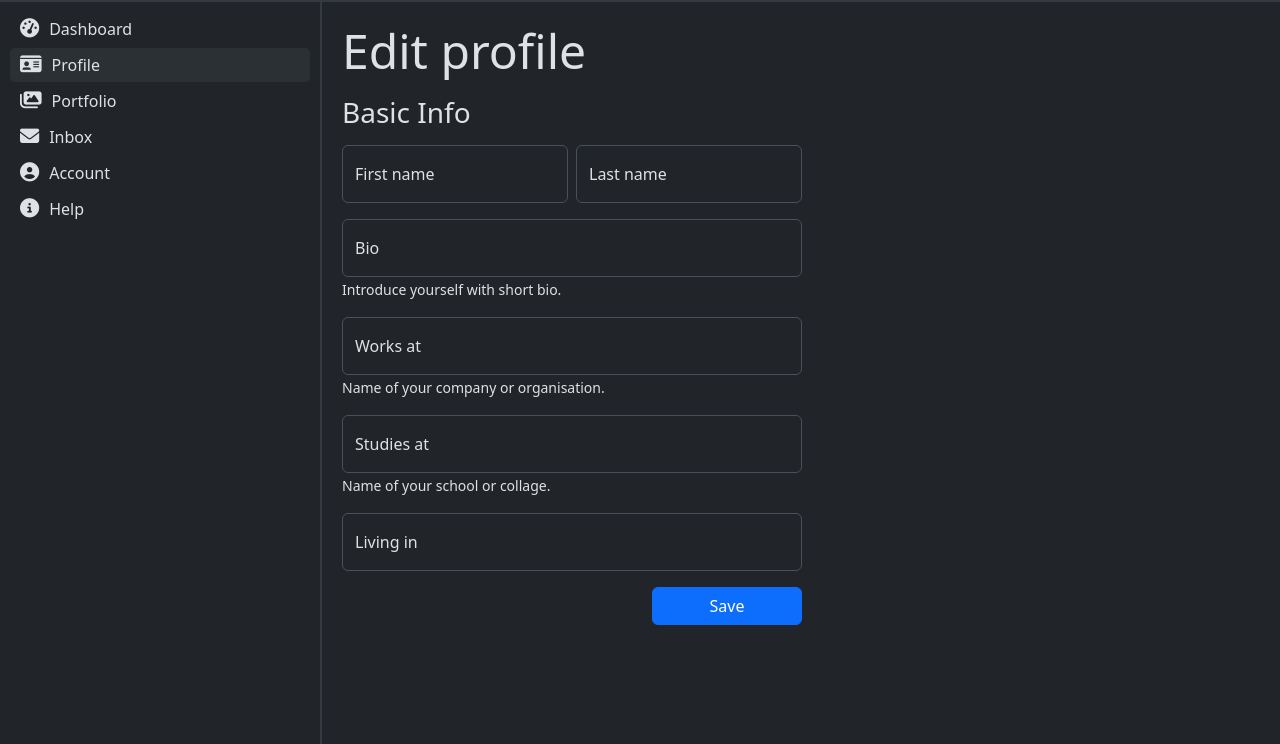
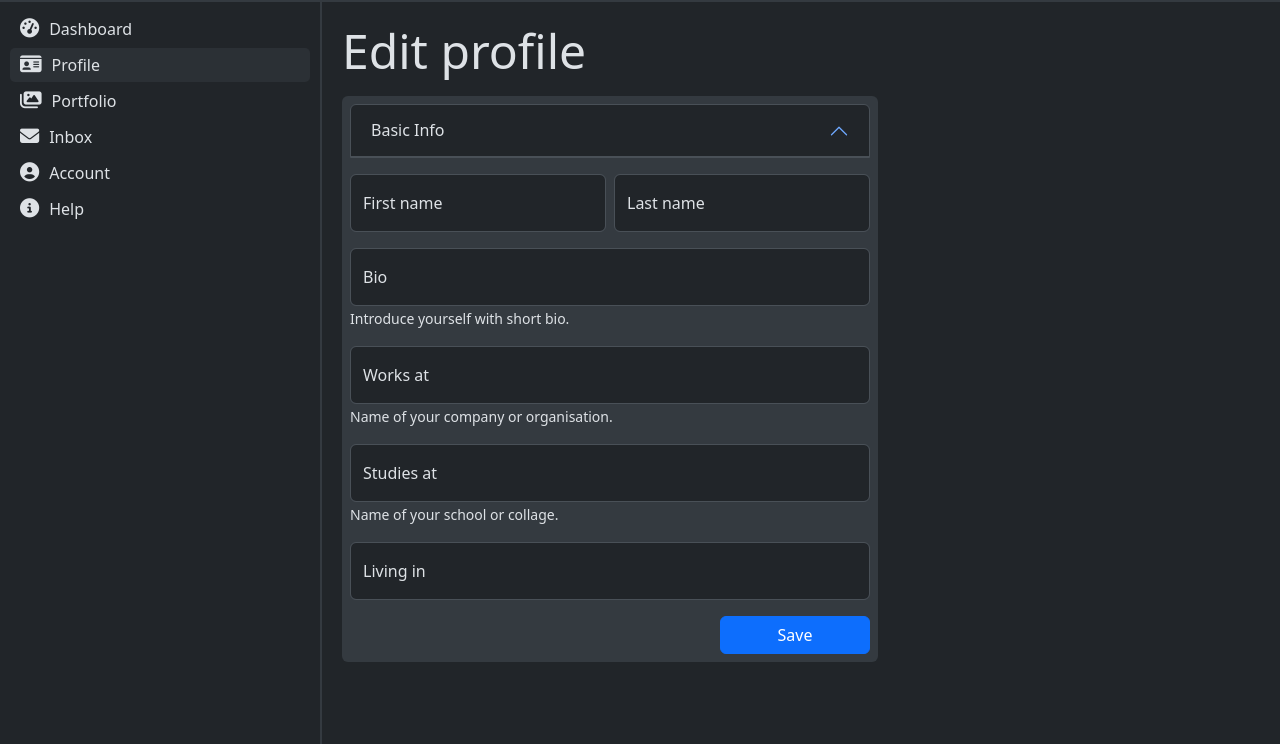
Before and after one commit to PritamUmaiya/portfolio-builder, a Flask app: page /profile/manage in a window 1280 px wide. Shown: the part 56-800 px from the top of the page. Run offline with Flask 3, Linux system fonts and the light colour scheme; data comes from the database, SQL or seed files in the repository; some libraries are stand-ins or nearby versions.

Commit message:
adding arrordion to form

```diff
--- a/static/css/styles.css
+++ b/static/css/styles.css
@@ -3,6 +3,16 @@
 
 .btn:active {
     border-color: transparent!important;
+}
+
+.accordion-button:not(.collapsed) {
+    background-color: transparent;
+    color: var(--bs-body-color);
+    outline:none!important;
+    border:none!important;
+}
+.accordion-button:hover {
+    background-color: transparent;
 }
 
 .btn-responsive-width {
@@ -60,7 +70,7 @@ main {
 
 .container-main {
     width: 100%;
-    max-width: 500px;
+    max-width: 576px;
     padding: 10px;
 }
 
--- a/templates/profile.html
+++ b/templates/profile.html
@@ -11,12 +11,16 @@
     </div>
 
     <!--Update Basic Info: Name, Bio, Profession, Work, School, Living Town-->
-    <div class="mb-3">
+    <div class="accordion bg-body-secondary mb-3 p-2 rounded">
 
-        <div class="mb-3">
-            <h3>Basic Info</h3>
+        <div class="accordion-item">
+            <h2 class="accordion-header">
+                <button class="accordion-button" type="button" data-bs-toggle="collapse" data-bs-target="#basic-info" aria-expanded="true" aria-controls="basic-info">Basic Info</button>
+            </h2>
         </div>
 
+        <div class="accoudion-collapse collapse show" id="basic-info">
+            <div class="acordion-body pt-3">
                 <form action="/update_basic_info" method="post">
 
                     <div class="row g-2 mb-3">
@@ -70,4 +74,8 @@
                     </div>
                 </form>
             </div>
+        </div>
+
+    </div>
+
 {% endblock %}
```
Lines whose indentation alone changed are shown as unchanged.
